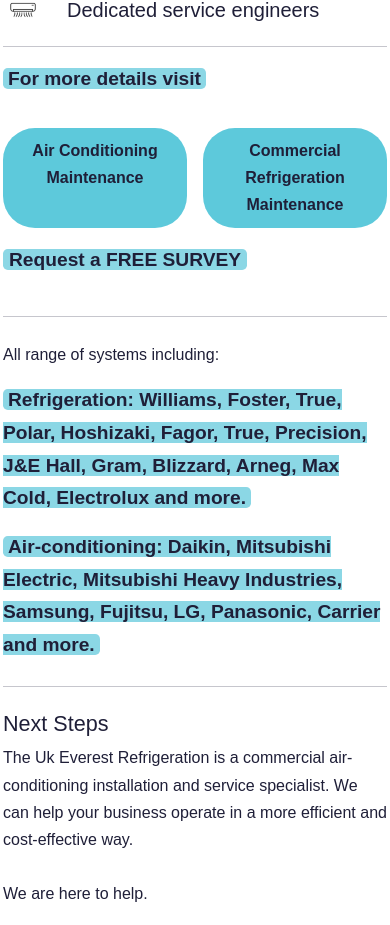
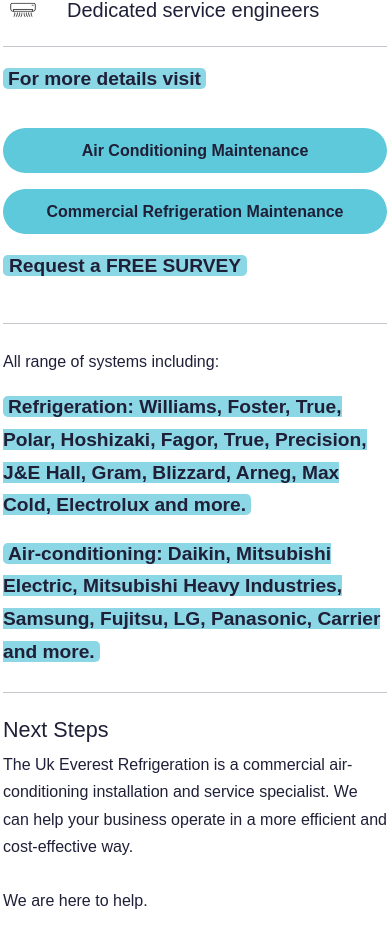
Before and after one commit to mrkamin/theukeverest.co.uk-react, a React (Create React App) app: page /repair-maintenance in a window 390 px wide. Shown: the part 2174-3099 px from the top of the page. Built offline with nearby package versions, Linux system fonts and the light colour scheme; a web font is replaced by a local one.

Commit message:
Make the app responsive

```diff
--- a/src/components/repair and maintenance/RepairMaintainence.js
+++ b/src/components/repair and maintenance/RepairMaintainence.js
@@ -149,11 +149,11 @@ const RepairMaintaince = () => {
               <p>
                 <span>For more details visit</span>
               </p>
-              <div className="d-flex gap-3 text-center">
-                <Link to="about-us" className=" read-more p-2 rounded-5 px-4">
+              <div className="d-flex gap-3 text-center for-more-details w-100">
+                <Link to="about-us" className=" read-more p-2 rounded-5 px-4 w-100">
                   Air Conditioning Maintenance
                 </Link>
-                <Link to="about-us" className=" read-more p-2 rounded-5 px-4">
+                <Link to="about-us" className=" read-more p-2 rounded-5 px-4 w-100">
                   Commercial Refrigeration Maintenance
                 </Link>
               </div>
--- a/src/components/repair and maintenance/repairmaintainec.css
+++ b/src/components/repair and maintenance/repairmaintainec.css
@@ -1,3 +1,9 @@
 .air-cond-repair img {
    height: 40px;
 }
+
+@media screen and (max-width: 991px) {
+    .for-more-details {
+        flex-direction: column !important;
+    }
+}
```
